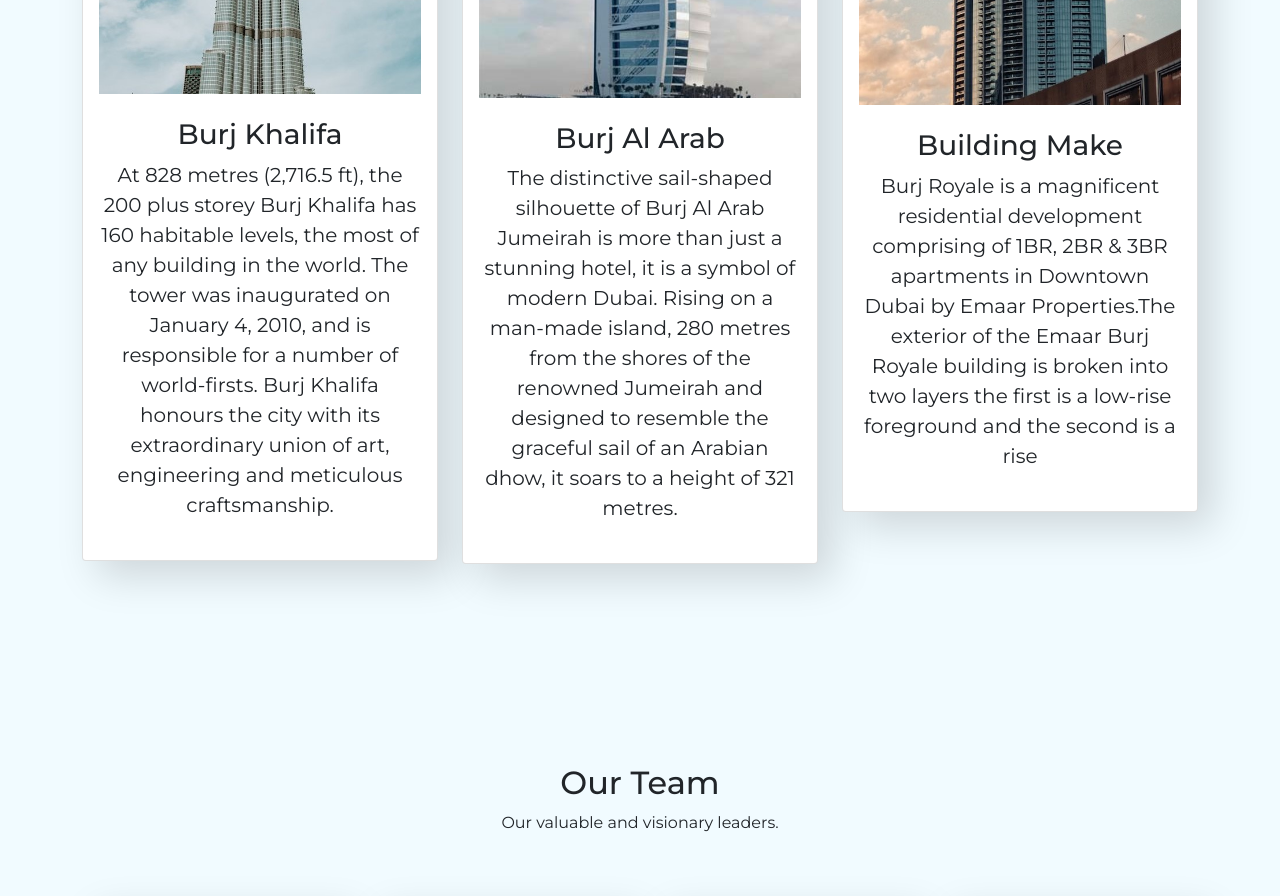
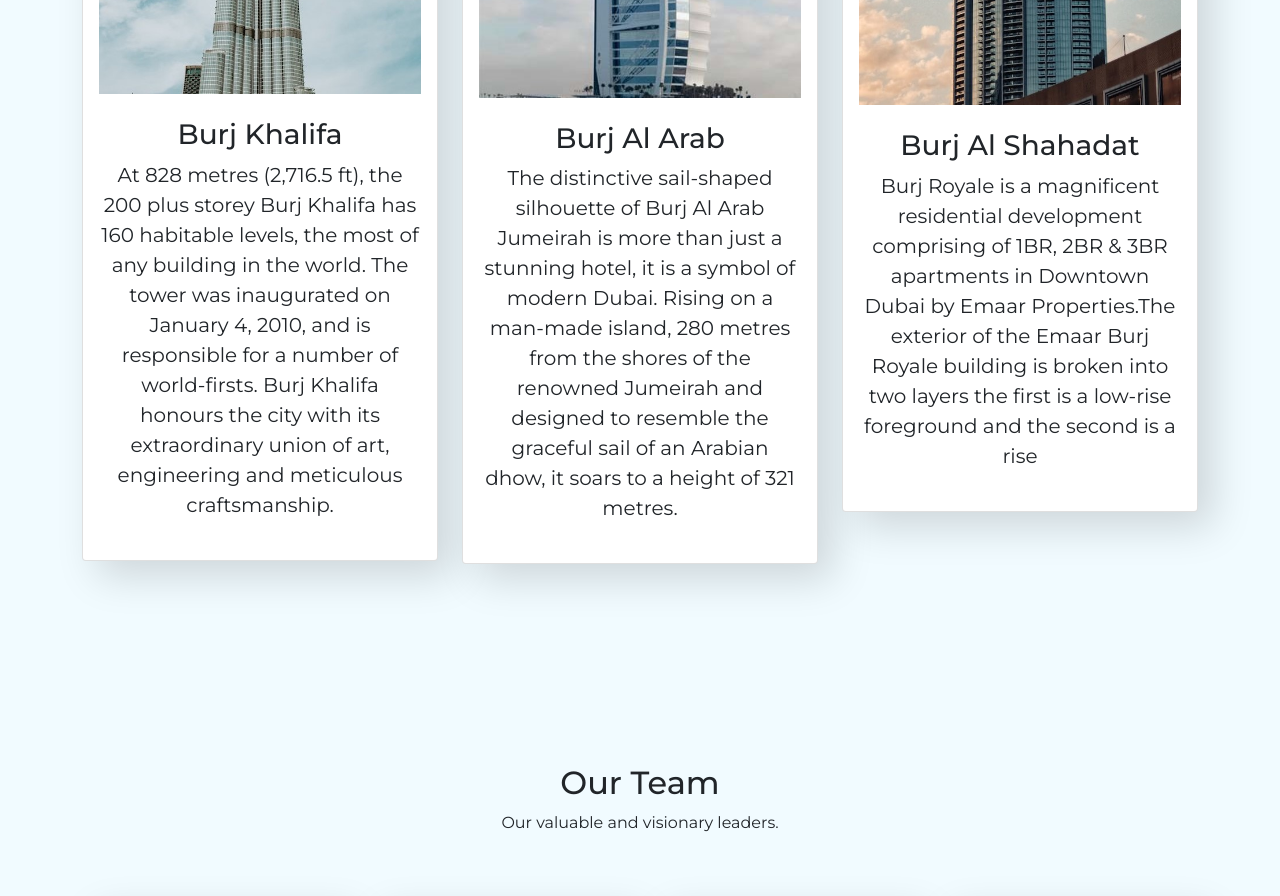
Before and after one commit to madhur-nirmal/TempRepo, a plain HTML site: page index.html in a window 1280 px wide. Shown: the part 3140-4036 px from the top of the page. Drawn offline with nearby package versions, Linux system fonts and the light colour scheme; a script that the page names is missing.

Commit message:
Mistake resolved

```diff
--- a/index.html
+++ b/index.html
@@ -350,7 +350,7 @@
 								<div class="img-area mb-4">
 									<img src="img/project-3.jpg" class="img-fluid" alt="" />
 								</div>
-								<h3 class="card-title">Building Make</h3>
+								<h3 class="card-title">Burj Al Shahadat</h3>
 								<p class="lead">
 									Burj Royale is a magnificent residential development
 									comprising of 1BR, 2BR & 3BR apartments in Downtown Dubai by
```
